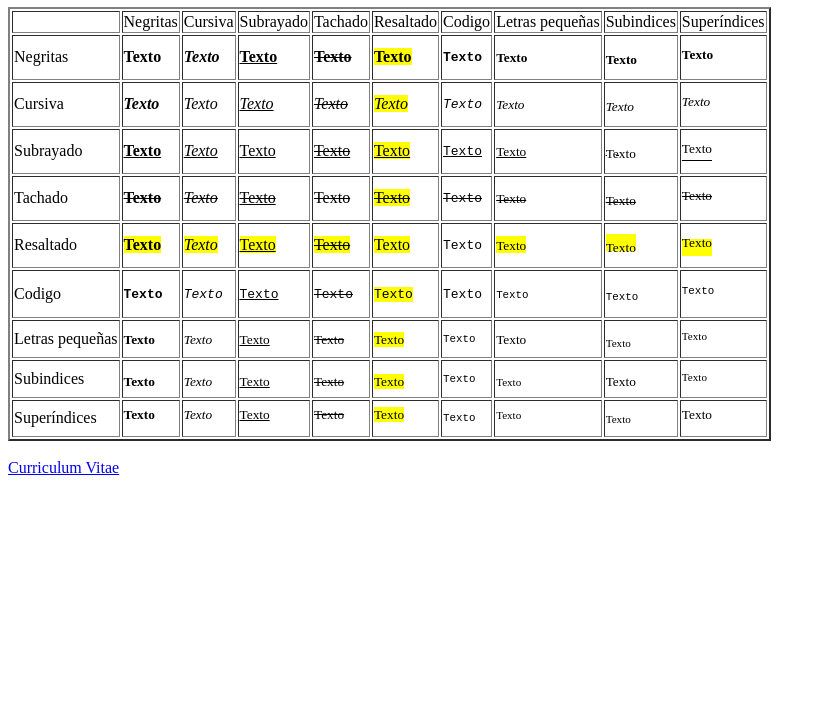
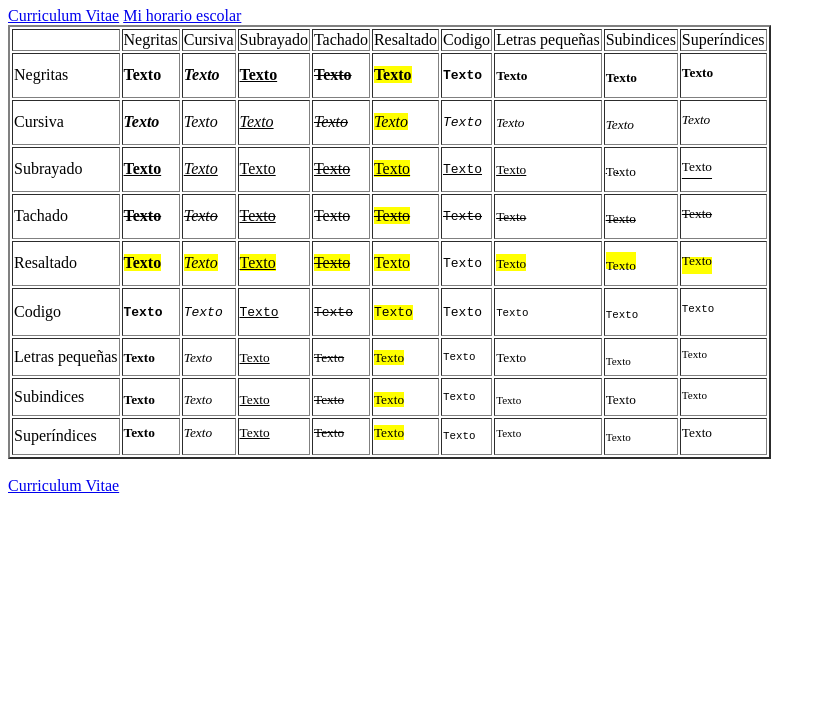
Before and after one commit to samvilrod/samvilrod.github.io, a plain HTML site: page index.html in a window 1280 px wide. Shown: the part 73-800 px from the top of the page, without its empty margins (0-826 px from the left). Drawn offline with Linux system fonts and the light colour scheme.

Commit message:
Update index.html

```diff
--- a/index.html
+++ b/index.html
@@ -7,8 +7,14 @@
 	<title>Matriz de estilos</title>
 </head>
 <body>
+
+	<header>
 	<h1>MATRIZ DE ESTILOS DE TEXTO</h1>
-
+	</header>
+	<nav>
+		<a href="Maquetado.html">Curriculum Vitae</a>
+		<a href="https://samvilrod.github.io/tablaAvanzada">Mi horario escolar</a>
+	</nav>
 	<table border="2">
 		<tr>
 			<td></td>
```
